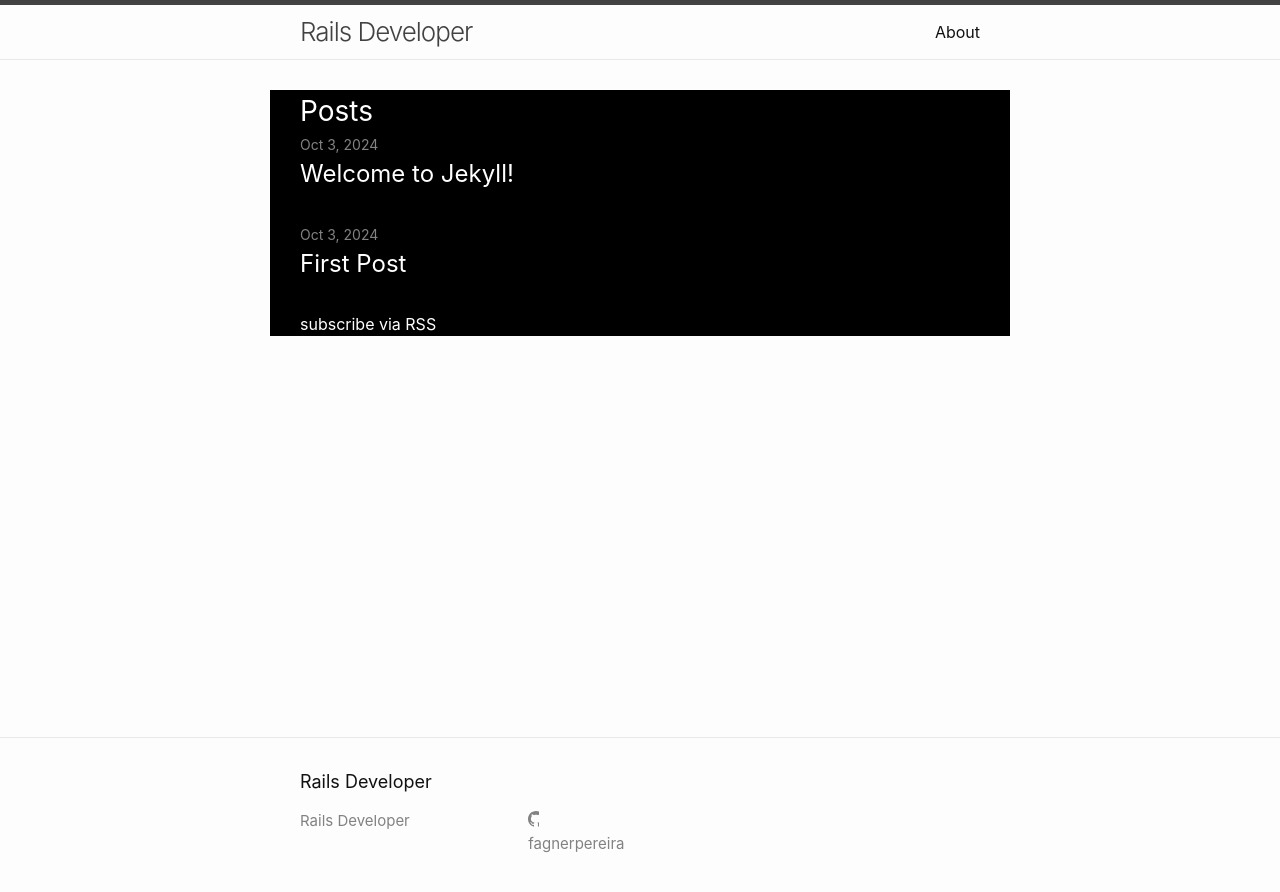
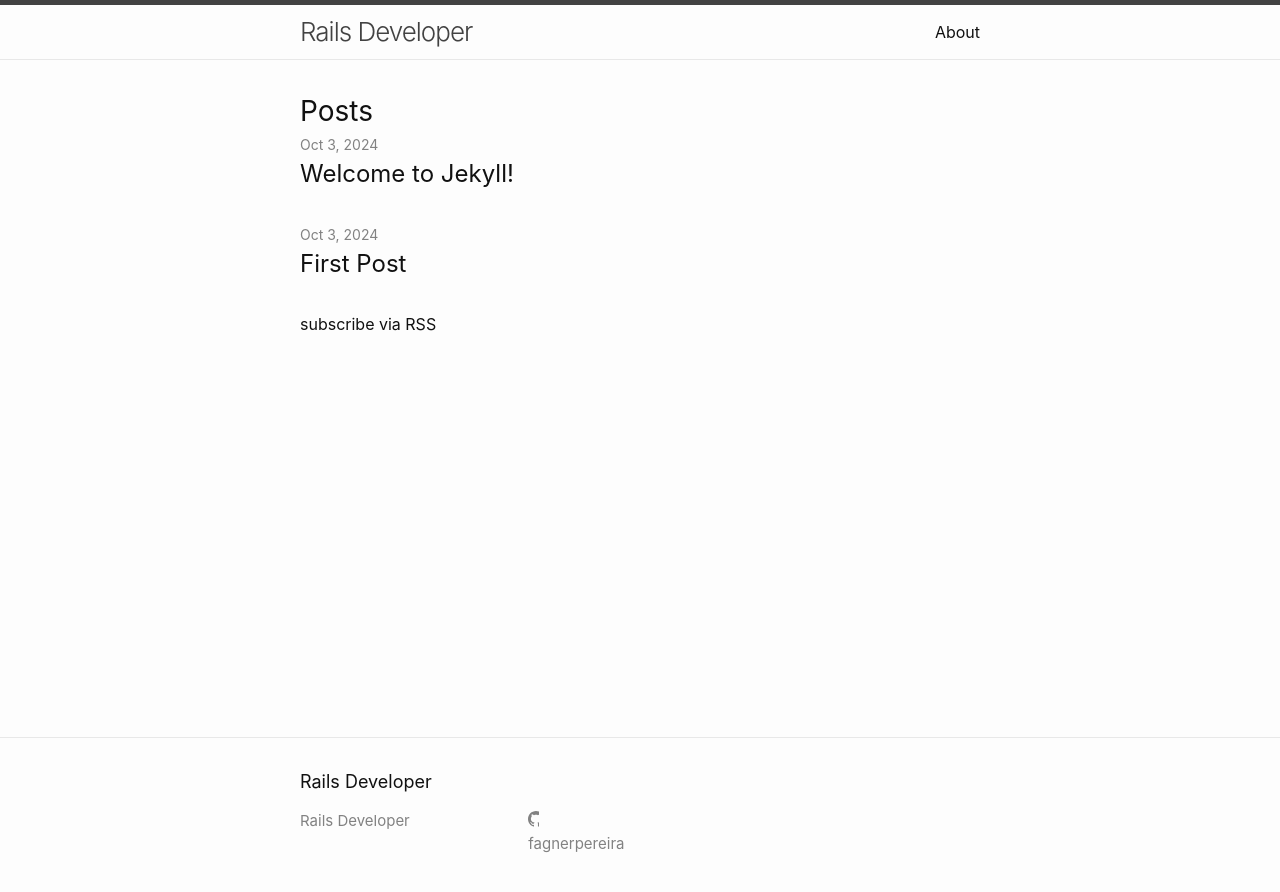
Before and after one commit to fagnerpereira/blog, a Jekyll site: the page built from index.markdown, in a window 1280 px wide. Shown: the top 892 px of the page. Built offline with Jekyll 4.4.1, drawn with Linux system fonts in a browser that asks for light colours.

Commit message:
remove black background

```diff
--- a/_layouts/default.html
+++ b/_layouts/default.html
@@ -8,7 +8,7 @@
     {%- include header.html -%}
 
     <main class="page-content" aria-label="Content">
-      <div class="wrapper bg-black text-white">
+      <div class="wrapper">
         {{ content }}
       </div>
     </main>
```
